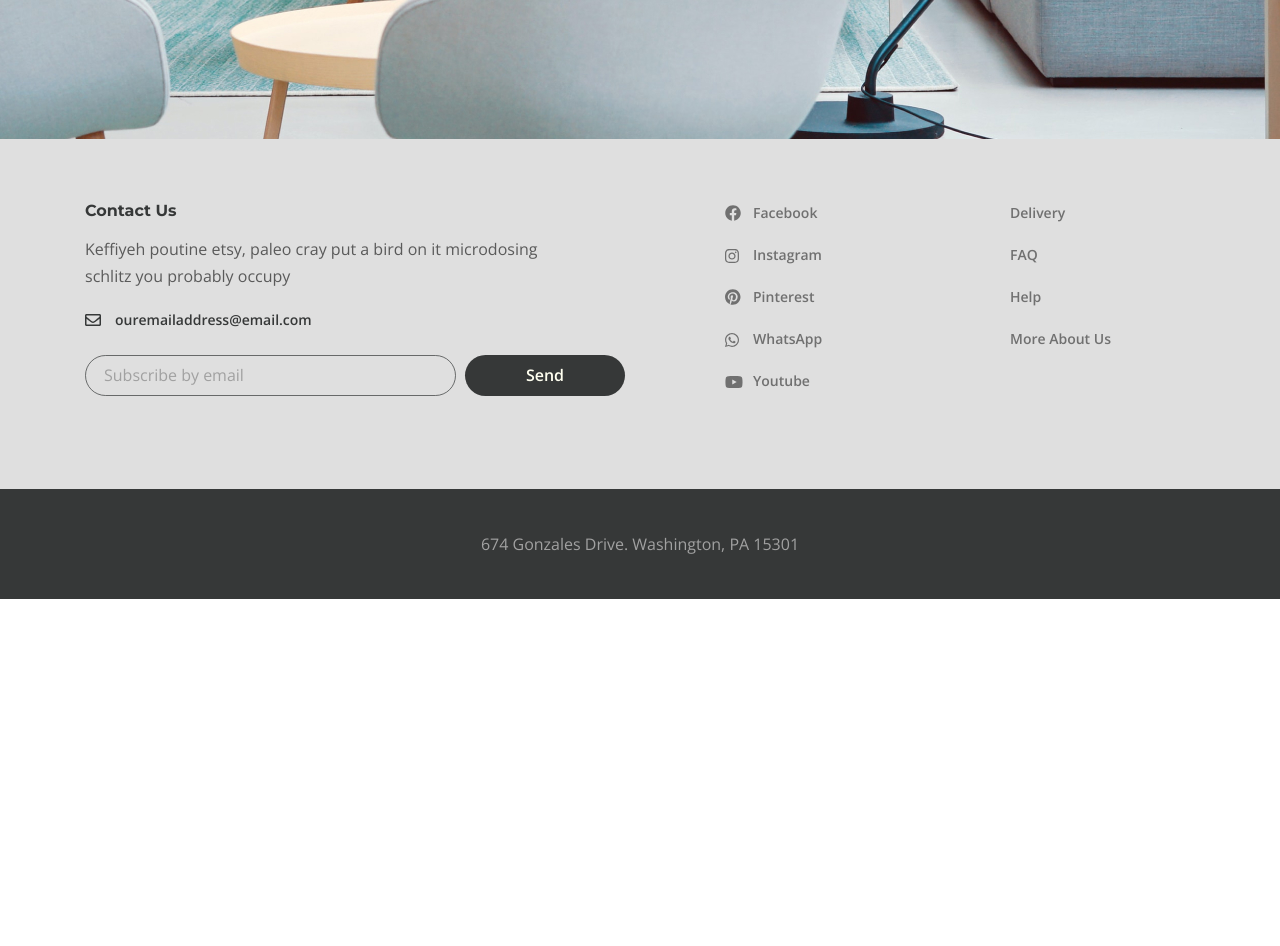
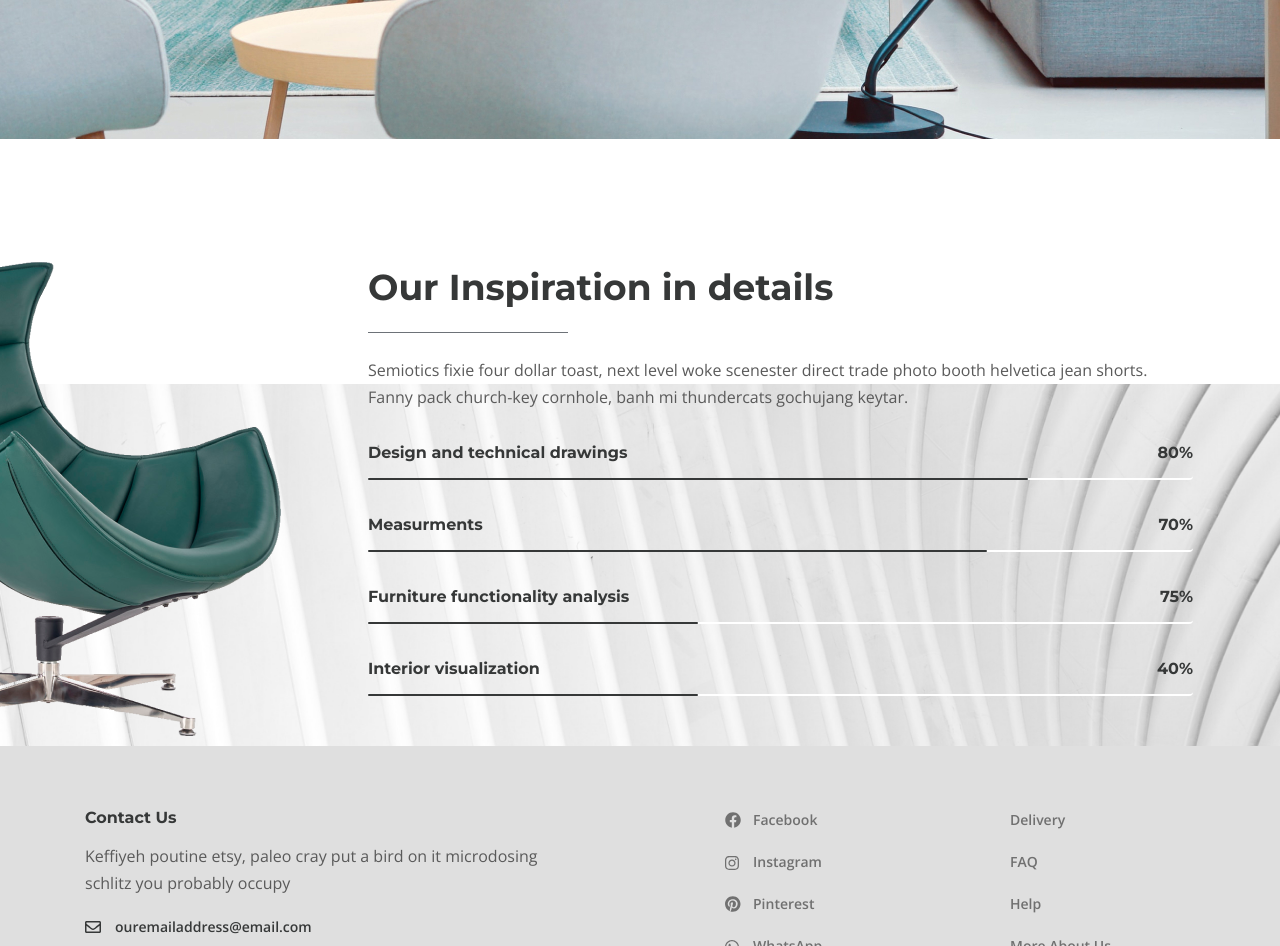
Before and after one commit to Barsoom-coder/desire, a website: page app/about.html in a window 1280 px wide. Shown: the part 1460-2406 px from the top of the page. Before the commit the page ends 2059 px from the top, so only its background shows below. Drawn offline with nearby package versions, Linux system fonts and the light colour scheme; files whose address does not match are found by name.

Commit message:
added section inspiration

```diff
--- a/app/about.html
+++ b/app/about.html
@@ -86,6 +86,48 @@
             </a>
           </div>
         </section>
+
+        <section class="inspiration">
+          <div class="container-fluid">
+            <div class="inspiration__inner">
+              <img class="inspiration__images" src="images/inspiration-decor.png" alt="image">
+              <div class="inspiration__content">
+                <h3 class="inspiration__title">Our Inspiration in details</h3>
+                <p class="inspiration__text">Semiotics fixie four dollar toast, next level woke scenester direct trade photo booth helvetica jean shorts. Fanny pack church-key cornhole, banh mi thundercats gochujang keytar.</p>
+                <ul class="inspiration__list">
+                  <li class="inspiration__item">
+                    <div class="inspiration__item-content">
+                      <p class="inspiration__item-text">Design and technical drawings</p>
+                      <p class="inspiration__item-num">80%</p>
+                    </div>
+                    <div class="inspiration__item-line" style="width:80%;"></div>
+                  </li>
+                  <li class="inspiration__item">
+                    <div class="inspiration__item-content">
+                      <p class="inspiration__item-text">Measurments</p>
+                      <p class="inspiration__item-num">70%</p>
+                    </div>
+                    <div class="inspiration__item-line" style="width:75%;"></div>
+                  </li>
+                  <li class="inspiration__item">
+                    <div class="inspiration__item-content">
+                      <p class="inspiration__item-text">Furniture functionality analysis</p>
+                      <p class="inspiration__item-num">75%</p>
+                    </div>
+                    <div class="inspiration__item-line" style="width:40%;"></div>
+                  </li>
+                  <li class="inspiration__item">
+                    <div class="inspiration__item-content">
+                      <p class="inspiration__item-text">Interior visualization</p>
+                      <p class="inspiration__item-num">40%</p>
+                    </div>
+                    <div class="inspiration__item-line" style="width:40%;"></div>
+                  </li>
+                </ul>
+              </div>
+            </div>
+          </div>
+        </section>
       </main>
 
       <footer class="footer">
--- a/app/scss/style.scss
+++ b/app/scss/style.scss
@@ -634,3 +634,74 @@
 		align-items: center;
 	}
 }
+
+.inspiration {
+	padding-top: 100px;
+	position: relative;
+	&::after {
+		position: absolute;
+		content: '';
+		bottom: 0;
+		left: 0;
+		right: 0;
+		background-image: url(../images/inspiration-bg.jpg);
+		background-repeat: no-repeat;
+		background-position: center;
+		background-size: cover;
+		height: 362px;
+		z-index: -1;
+	}
+	&__inner {
+		display: flex;
+		justify-content: center;
+		align-items: center;
+	}
+	&__images {
+		margin-right: 78px;
+		margin-left: -230px;
+	}
+	&__title {
+		font-size: 36px;
+		line-height: 60px;
+		color: $title;
+		@extend %title-font;
+		padding-bottom: 16px;
+		margin-bottom: 24px;
+		position: relative;
+		&::after {
+			position: absolute;
+			content: '';
+			left: 0;
+			right: 0;
+			bottom: 0;
+			height: 1px;
+			width: 200px;
+			background: #6D7278;
+		}
+	}
+	&__text {
+		margin-bottom: 30px;
+	}
+	&__content {
+		max-width: 825px;
+	}
+	&__item {
+		color: $title;
+		@extend %title-font;
+		line-height: 23px;
+		margin-bottom: 33px;
+	}
+	&__item-content {
+		display: flex;
+		justify-content: space-between;
+		padding-bottom: 14px;
+		border-bottom: 2px solid #fff;
+		border-radius: 4px;
+	}
+	&__item-line {
+		height: 2px;
+		border-radius: 4px;
+		background-color: $title;
+		margin-top: -2px;
+	}
+}
```
Also changed, not shown: app/css/style.min.css, app/images/inspiration-bg.jpg (added), app/images/inspiration-decor.png (added).
